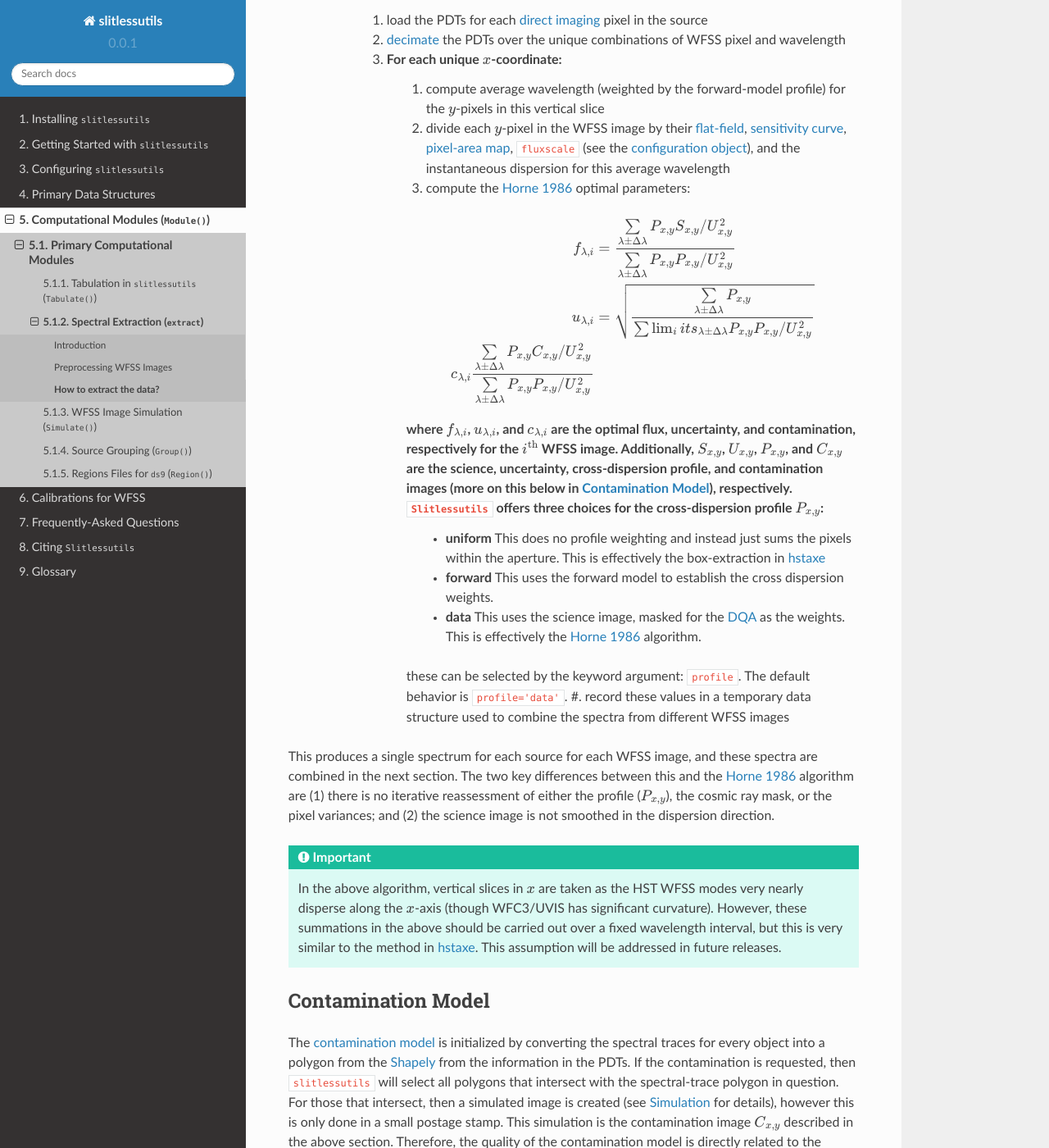
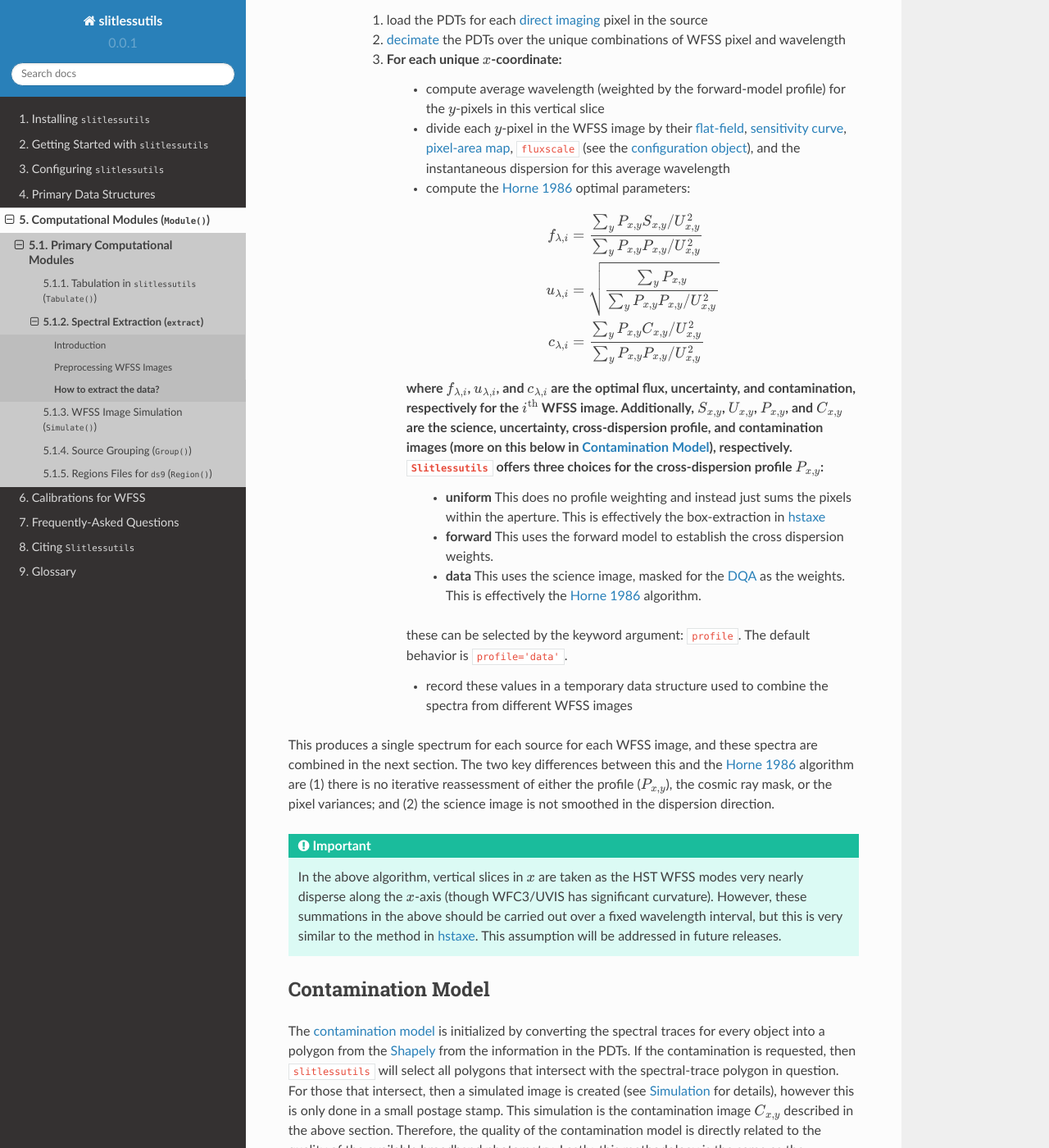
Before and after one commit to spacetelescope/slitlessutils, a Sphinx documentation site: the page built from docs/single.rst, in a window 1280 px wide and 1400 px high, scrolled down 765 px. Shown: the whole window at 82% size. Built offline with Sphinx 7.4.7 and the Read the Docs theme 2.0.0, drawn with Linux system fonts in a browser that asks for light colours; the version number is read from the project's files by our own code.

Commit message:
typeset fixes

```diff
--- a/docs/single.rst
+++ b/docs/single.rst
@@ -28,16 +28,16 @@ The single-orient extraction is essentially the optimal spectroscopy algorithm p
 		#. load the PDTs for each :term:`direct imaging` pixel in the source
 		#. :term:`decimate<decimation>` the PDTs over the unique combinations of WFSS pixel and wavelength
 		#. For each unique :math:`x`-coordinate:
-			#. compute average wavelength (weighted by the forward-model profile) for the :math:`y`-pixels in this vertical slice
-			#. divide each :math:`y`-pixel in the WFSS image by their :doc:`flat-field <calib>`, :doc:`sensitivity curve <calib>`, :doc:`pixel-area map <simulation>`, ``fluxscale`` (see the :doc:`configuration object <configure>`), and the instantaneous dispersion for this average wavelength
-			#. compute the `Horne 1986 <https://ui.adsabs.harvard.edu/abs/1986PASP...98..609H/abstract>`_ optimal parameters:
+			- compute average wavelength (weighted by the forward-model profile) for the :math:`y`-pixels in this vertical slice
+			- divide each :math:`y`-pixel in the WFSS image by their :doc:`flat-field <calib>`, :doc:`sensitivity curve <calib>`, :doc:`pixel-area map <simulation>`, ``fluxscale`` (see the :doc:`configuration object <configure>`), and the instantaneous dispersion for this average wavelength
+			- compute the `Horne 1986 <https://ui.adsabs.harvard.edu/abs/1986PASP...98..609H/abstract>`_ optimal parameters:
 
 			.. math::
 
 				\begin{eqnarray}
-					f_{\lambda,i} &=& \frac{\sum\limits_{\lambda\pm\Delta\lambda}P_{x,y}S_{x,y}/U_{x,y}^2}{\sum\limits_{\lambda\pm\Delta\lambda}P_{x,y}P_{x,y}/U_{x,y}^2}\\
-					u_{\lambda,i} &=& \sqrt{\frac{\sum\limits_{\lambda\pm\Delta\lambda}P_{x,y}}{\sum\lim_iits_{\lambda\pm\Delta\lambda}P_{x,y}P_{x,y}/U_{x,y}^2}}\\
-					c_{\lambda,i} \frac{\sum\limits_{\lambda\pm\Delta\lambda}P_{x,y}C_{x,y}/U_{x,y}^2}{\sum\limits_{\lambda\pm\Delta\lambda}P_{x,y}P_{x,y}/U_{x,y}^2}
+					f_{\lambda,i} &=& \frac{\sum_y P_{x,y}S_{x,y}/U_{x,y}^2}{\sum_y P_{x,y}P_{x,y}/U_{x,y}^2}\\
+					u_{\lambda,i} &=& \sqrt{\frac{\sum_y P_{x,y}}{\sum_y P_{x,y}P_{x,y}/U_{x,y}^2}}\\
+					c_{\lambda,i} &=& \frac{\sum_y P_{x,y}C_{x,y}/U_{x,y}^2}{\sum_y P_{x,y}P_{x,y}/U_{x,y}^2}
 				\end{eqnarray}
 
 			where :math:`f_{\lambda,i}`, :math:`u_{\lambda,i}`, and :math:`c_{\lambda,i}` are the optimal flux, uncertainty, and contamination, respectively for the :math:`i^\mathrm{th}` WFSS image.  Additionally, :math:`S_{x,y}`, :math:`U_{x,y}`, :math:`P_{x,y}`, and :math:`C_{x,y}` are the science, uncertainty, cross-dispersion profile, and contamination images (more on this below in :ref:`Contamination Model <contmodel>`), respectively.  ``Slitlessutils`` offers three choices for the cross-dispersion profile :math:`P_{x,y}`:
@@ -46,7 +46,8 @@ The single-orient extraction is essentially the optimal spectroscopy algorithm p
 				* **data** This uses the science image, masked for the :term:`DQA <data-quality array>` as the weights.  This is effectively the `Horne 1986 <https://ui.adsabs.harvard.edu/abs/1986PASP...98..609H/abstract>`_ algorithm.
 
 			these can be selected by the keyword argument: ``profile``.  The default behavior is ``profile='data'``.
-			#. record these values in a temporary data structure used to combine the spectra from different WFSS images
+
+			- record these values in a temporary data structure used to combine the spectra from different WFSS images
 
 
 This produces a single spectrum for each source for each WFSS image, and these spectra are combined in the next section.  The two key differences between this and the `Horne 1986 <https://ui.adsabs.harvard.edu/abs/1986PASP...98..609H/abstract>`_ algorithm are (1) there is no iterative reassessment of either the profile (:math:`P_{x,y}`), the cosmic ray mask, or the pixel variances; and (2) the science image is not smoothed in the dispersion direction.
--- a/docs/sources.rst
+++ b/docs/sources.rst
@@ -69,7 +69,7 @@ Again, the inputs are a :term:`direct image<direct imaging>` and :term:`segmenta
    * - ``maglim``
      - ``float`` or ``int``
      - | The magnitude limit for valid sources,
-    	 | which must be *brighter* than this.
+     	 | which must be *brighter* than this.
     	 | Default is ``np.inf``.
    * - ``minpix``
      - ``int``
```
